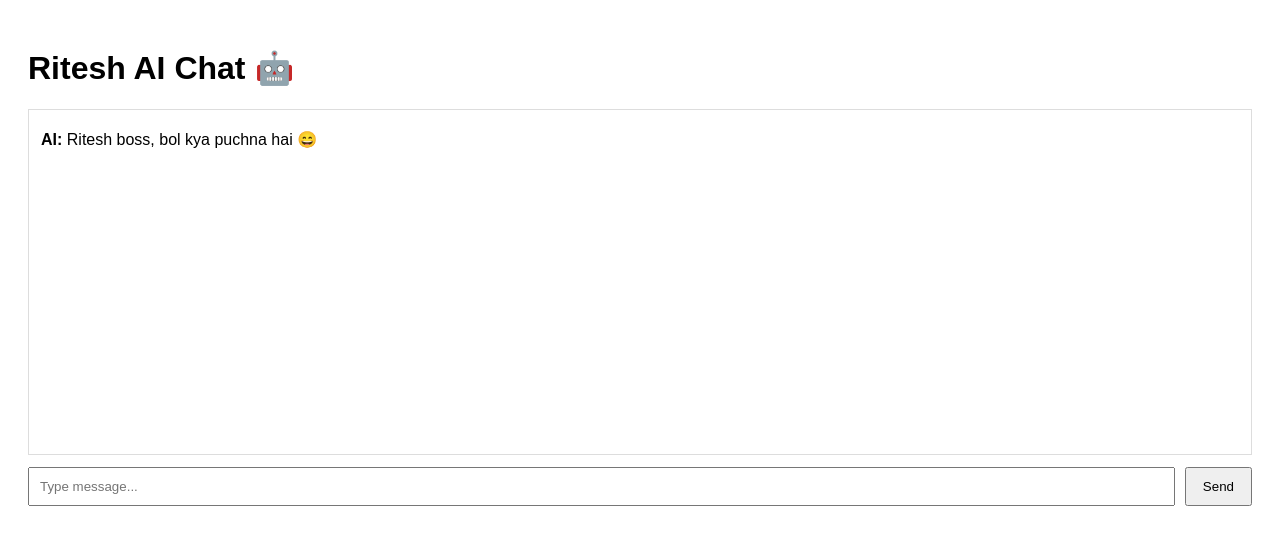
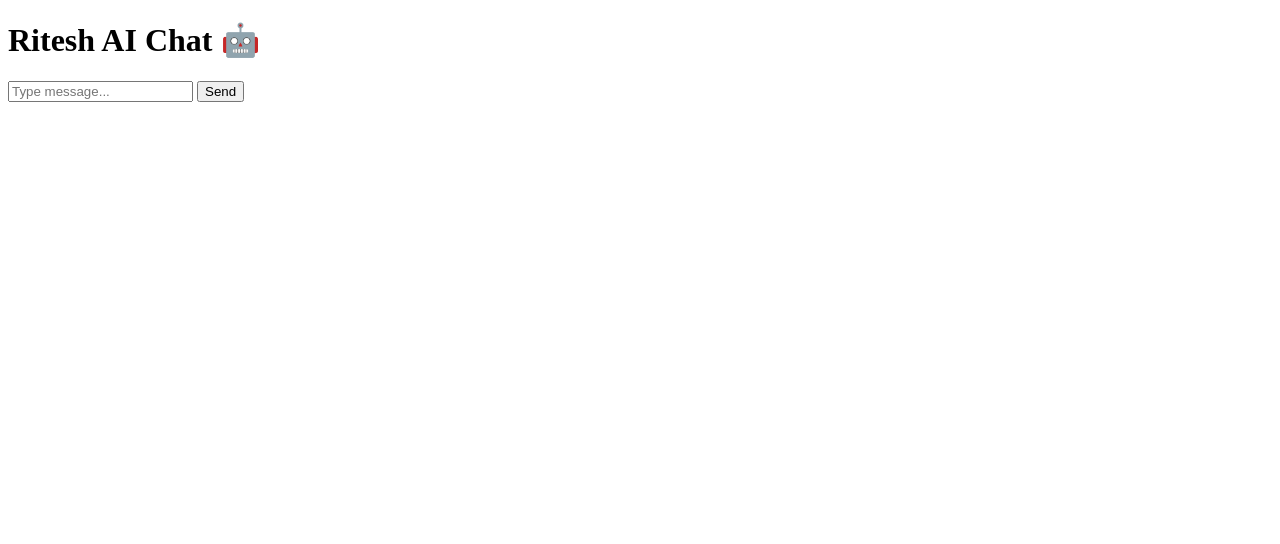
Before and after one commit to moraltalesstory5-max/ritesh-ai, a website: page index.html in a window 1280 px wide. Drawn offline with Linux system fonts and the light colour scheme.

Commit message:
Update index.html

```diff
--- a/index.html
+++ b/index.html
@@ -1,33 +1,16 @@
-<!doctype html>
-<html lang="en">
+<!DOCTYPE html>
+<html>
 <head>
-  <meta charset="UTF-8" />
-  <meta name="viewport" content="width=device-width, initial-scale=1.0"/>
   <title>Ritesh AI Chat</title>
-  <style>
-    body { font-family: Arial, sans-serif; padding: 20px; }
-    #chat { border: 1px solid #ddd; padding: 12px; height: 320px; overflow-y: auto; margin-bottom: 12px; }
-    .msg { margin: 8px 0; }
-    .you { font-weight: bold; }
-    .ai { font-weight: bold; }
-    form { display: flex; gap: 10px; }
-    input { flex: 1; padding: 10px; }
-    button { padding: 10px 16px; cursor: pointer; }
-  </style>
 </head>
 <body>
   <h1>Ritesh AI Chat 🤖</h1>
 
-  <div id="chat">
-    <div class="msg"><span class="ai">AI:</span> Ritesh boss, bol kya puchna hai 😄</div>
-  </div>
+  <div id="chat"></div>
 
-  <!-- ✅ form used ताकि enter pe submit हो, BUT refresh नहीं होगा (script रोक देगा) -->
-  <form id="chatForm">
-    <input id="msgInput" placeholder="Type message..." autocomplete="off" />
-    <button type="submit" id="sendBtn">Send</button>
-  </form>
+  <input id="msg" placeholder="Type message..." />
+  <button onclick="send()">Send</button>
 
-  <script src="./script.js"></script>
+  <script src="script.js"></script>
 </body>
 </html>
```
